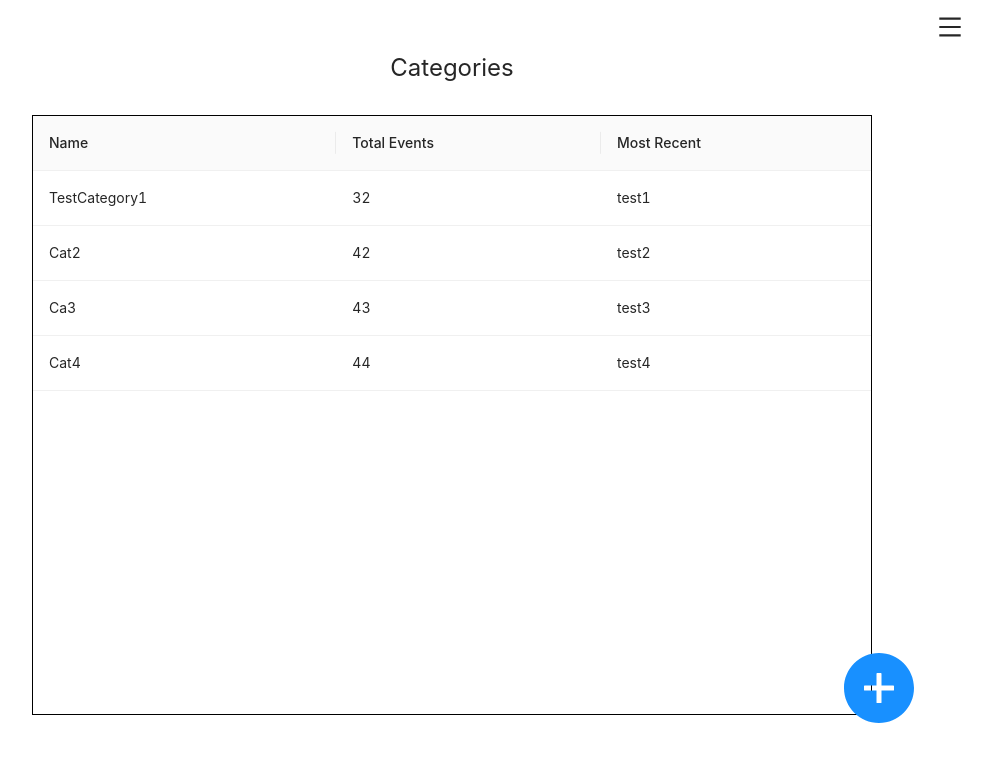
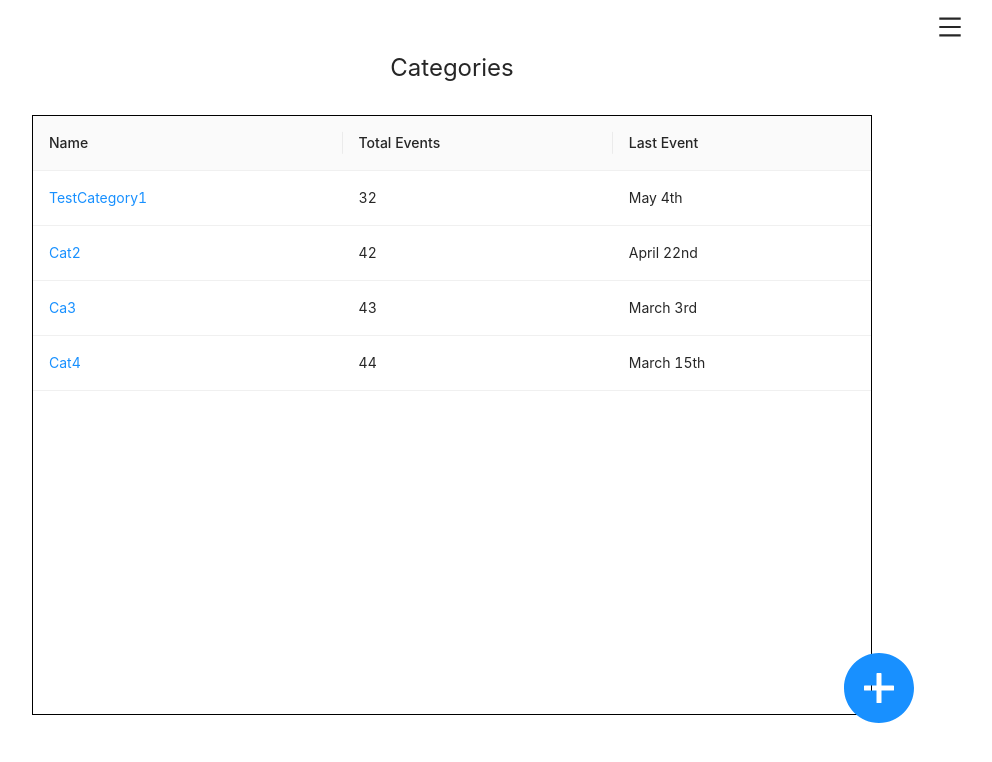
Before and after one commit to conmart/dayta, a React (Create React App) app: page /categories in a window 1280 px wide. Shown: the top 762 px of the page, without its empty margins (188-1180 px from the left). Built offline with nearby package versions, Linux system fonts and the light colour scheme.

Commit message:
start on category show view

```diff
--- a/src/AppRouter.jsx
+++ b/src/AppRouter.jsx
@@ -2,6 +2,7 @@ import React from 'react';
 import { BrowserRouter as Router, Switch, Route } from 'react-router-dom';
 
 import Calendar from './components/calendar';
+import Category from './components/singleCategory';
 import CategoryList from './components/categoryList'
 import Day from './components/day';
 import Event from './components/event';
@@ -20,6 +21,9 @@ const AppRouter = () => {
           <Route path='/categories'>
             <CategoryList />
           </Route>
+          <Route path='/category'>
+            <Category />
+          </Route>
           <Route path='/event'>
             <Event />
           </Route>
--- /dev/null
+++ b/src/components/categoryList/dummyData.js
@@ -0,0 +1,44 @@
+export const dataSource = [
+  {
+    key: '1',
+    name: 'TestCategory1',
+    instances: 32,
+    latest: 'May 4th',
+  },
+  {
+    key: '2',
+    name: 'Cat2',
+    instances: 42,
+    latest: 'April 22nd',
+  },
+  {
+    key: '3',
+    name: 'Ca3',
+    instances: 43,
+    latest: 'March 3rd',
+  },
+  {
+    key: '4',
+    name: 'Cat4',
+    instances: 44,
+    latest: 'March 15th',
+  },
+];
+
+export const columns = [
+  {
+    title: 'Name',
+    dataIndex: 'name',
+    key: 'name',
+  },
+  {
+    title: 'Total Events',
+    dataIndex: 'instances',
+    key: 'instances',
+  },
+  {
+    title: 'Last Event',
+    dataIndex: 'latest',
+    key: 'latest',
+  },
+];
--- a/src/components/categoryList/index.jsx
+++ b/src/components/categoryList/index.jsx
@@ -1,6 +1,17 @@
 import React, { Fragment } from 'react';
+import { Table } from 'antd';
+import { Link } from 'react-router-dom';
 
-import CategoryTable from './table';
+import 'antd/dist/antd.css';
+
+import { dataSource, columns } from './dummyData';
+
+const columnsWithLinks = [...columns];
+columnsWithLinks[0]['render'] = (text) => <Link to="/category">{text}</Link>;
+
+// TODO: figure out dynamic container size with fixed header scroll prop: scroll={{ y: 500 }}
+// const parentElem = document.getElementById('categoryList');
+// console.log(parentElem)
 
 const CategoryList = () => {
   return (
@@ -9,10 +20,14 @@ const CategoryList = () => {
         <div className="pageTitle">Categories</div>
       </div>
       <div className="pageContentContainer">
-        <CategoryTable />
+        <Table
+          dataSource={dataSource}
+          columns={columnsWithLinks}
+          pagination={false}
+        />
       </div>
     </Fragment>
   );
-}
+};
 
 export default CategoryList;
--- a/src/components/categoryList/table.jsx
+++ /dev/null
@@ -1,62 +0,0 @@
-import React from 'react';
-
-import { Table } from 'antd';
-
-import 'antd/dist/antd.css';
-
-const dataSource = [
-  {
-    key: '1',
-    name: 'TestCategory1',
-    age: 32,
-    address: 'test1',
-  },
-  {
-    key: '2',
-    name: 'Cat2',
-    age: 42,
-    address: 'test2',
-  },
-  {
-    key: '3',
-    name: 'Ca3',
-    age: 43,
-    address: 'test3',
-  },
-  {
-    key: '4',
-    name: 'Cat4',
-    age: 44,
-    address: 'test4',
-  },
-];
-
-const columns = [
-  {
-    title: 'Name',
-    dataIndex: 'name',
-    key: 'name',
-  },
-  {
-    title: 'Total Events',
-    dataIndex: 'age',
-    key: 'age',
-  },
-  {
-    title: 'Most Recent',
-    dataIndex: 'address',
-    key: 'address',
-  },
-];
-
-// TODO: fix table to make it look good
-
-const CategoryTable = () => {
-  return (
-    <div>
-      <Table dataSource={dataSource} columns={columns} pagination={false} />
-    </div>
-  );
-};
-
-export default CategoryTable;
--- a/src/components/day/day.module.css
+++ b/src/components/day/day.module.css
@@ -1,28 +1,9 @@
-/* .dateSelectContainer {
-  display: flex;
-  font-size: 30px;
-  justify-content: center;
-  align-items: center;
-  padding: 50px 0 30px;
-}
-
-.dateDisplay {
-  padding: 0 15px;
-  font-size: 24px;
-} */
-
-/* .eventList {
-  border: 1px solid black;
-  width: 80%;
-  margin: 0 auto;
-  height: 75%;
-} */
-
 .eventContainer {
   background-color: bisque;
   border-radius: 3px;
   display: flex;
   justify-content: space-between;
+  align-items: center;
   margin: 4px;
   padding: 12px;
   font-size: 20px;
--- a/src/components/day/index.jsx
+++ b/src/components/day/index.jsx
@@ -14,7 +14,7 @@ const Day = () => {
     dispatch({ type: 'NEW_DATE', selectedDate: updatedDate });
   };
 
-  const events = ['Event1', 'Event2'];
+  const events = ['Category 1', 'Category 2'];
 
   const eventList = events.map((event) => (
     <DayEvent category={event} key={event} />
--- /dev/null
+++ b/src/components/singleCategory/categoryHeader.jsx
@@ -0,0 +1,7 @@
+import React from 'react';
+
+const CategoryHeader = () => {
+  return <div className="pageTitle">Sample Category</div>;
+}
+
+export default CategoryHeader;
--- /dev/null
+++ b/src/components/singleCategory/index.jsx
@@ -0,0 +1,13 @@
+import React from 'react';
+
+import CategoryHeader from './categoryHeader';
+
+const Category = () => {
+  return (
+    <div className="pageTitleContainer">
+      <CategoryHeader />
+    </div>
+  );
+};
+
+export default Category;
--- a/src/index.css
+++ b/src/index.css
@@ -32,4 +32,5 @@ code {
   width: 80%;
   margin: 0 auto;
   height: 75%;
+  overflow: auto;
 }
```
Also changed, not shown: src/components/singleCategory/eventList.jsx (added), src/components/singleCategory/showCategory.jsx (added).
